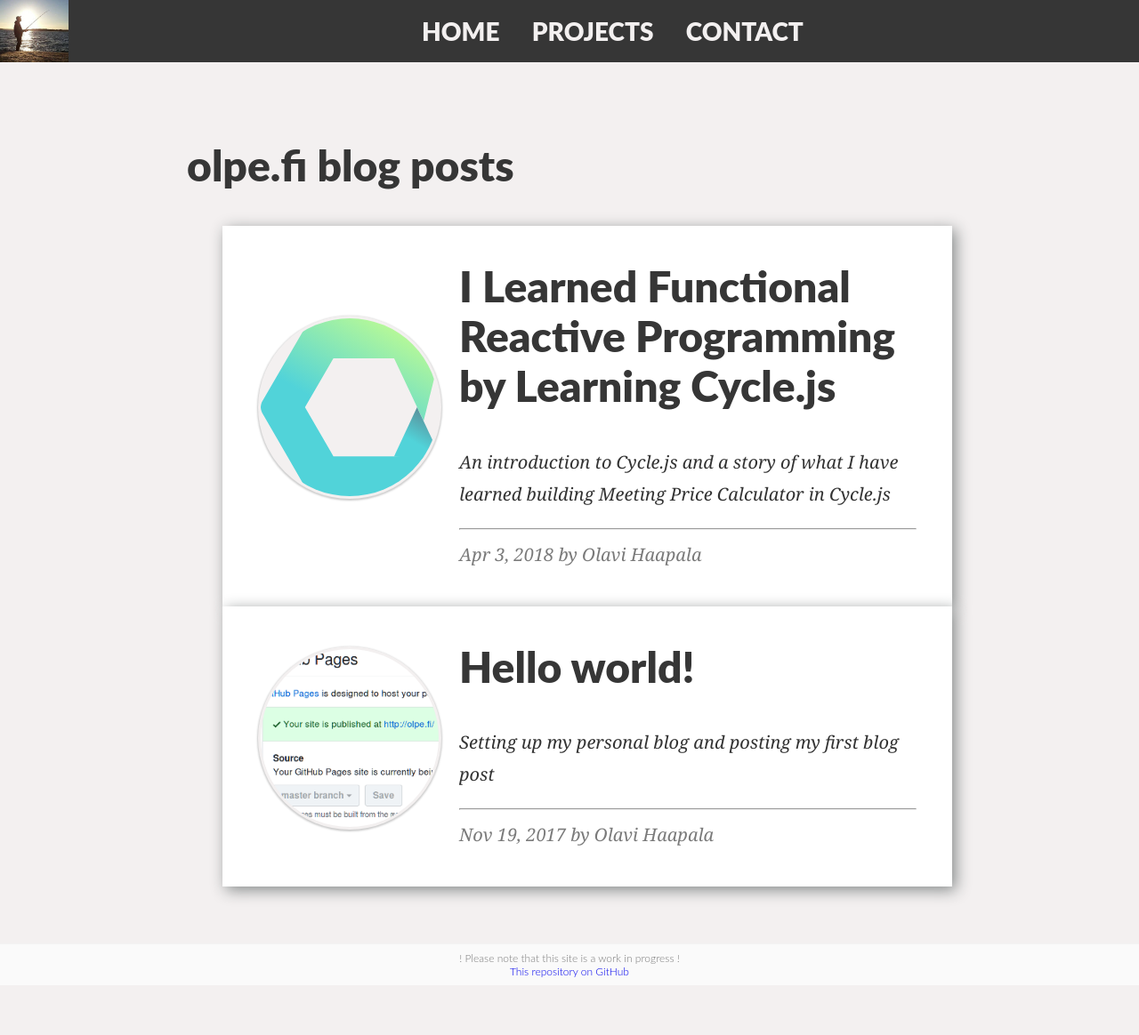
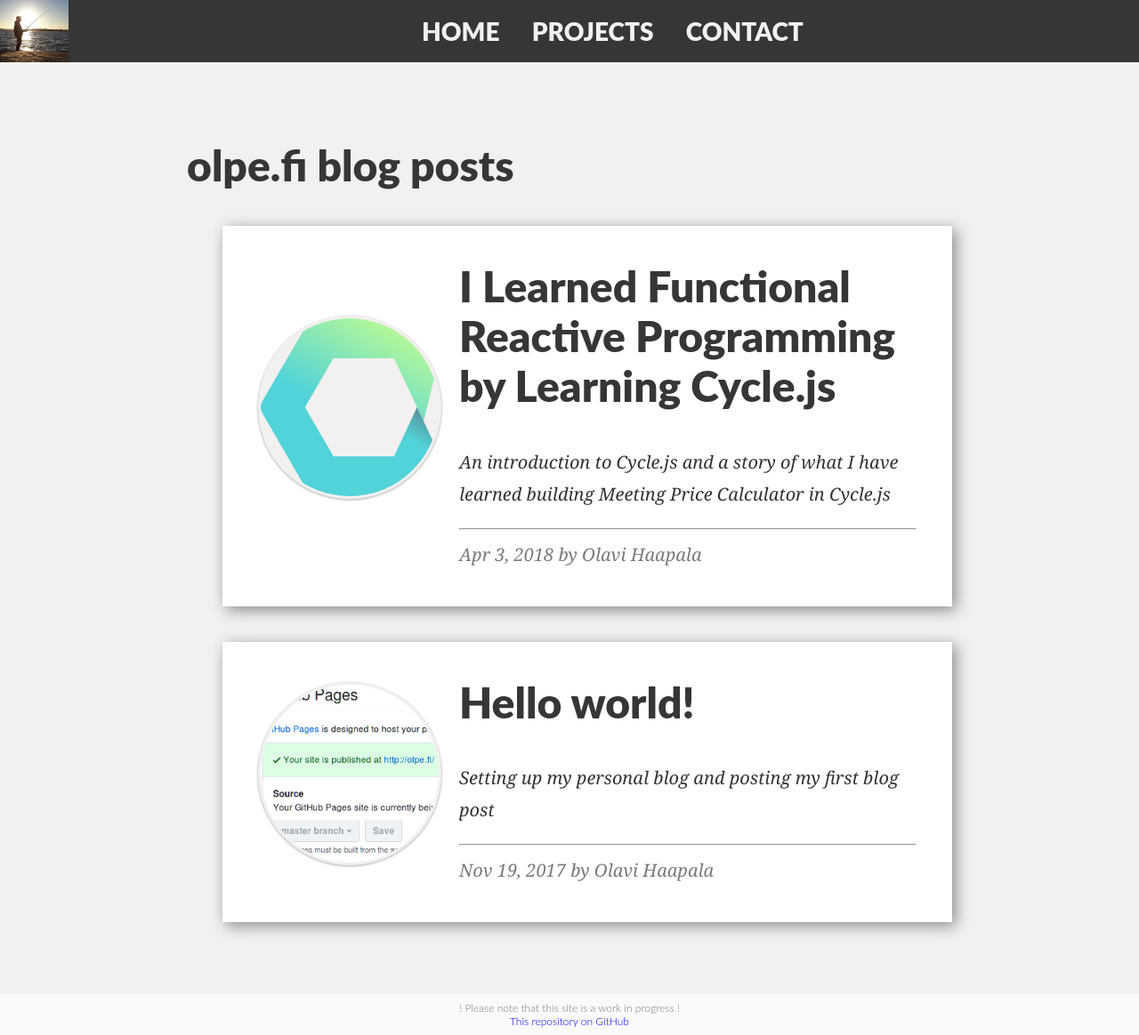
Before and after one commit to olpeh/olpeh.github.io, a Jekyll site: the page built from index.html, in a window 1280 px wide. Shown: the whole page at 89% size. Built offline with Jekyll 4.4.1, drawn with Linux system fonts in a browser that asks for light colours; the list of posts is cut into pages by our own code; before the commit the page ends 1108 px from its top, so only the background shows below that.

Commit message:
Add margin below posts

```diff
--- a/css/main.css
+++ b/css/main.css
@@ -68,6 +68,10 @@
   padding: 40px;
   max-width: 860px;
   margin: 0 auto;
+}
+
+.post-list .post {
+  margin-bottom: 40px;
 }
 
 .post-list .post .post-title {
```
